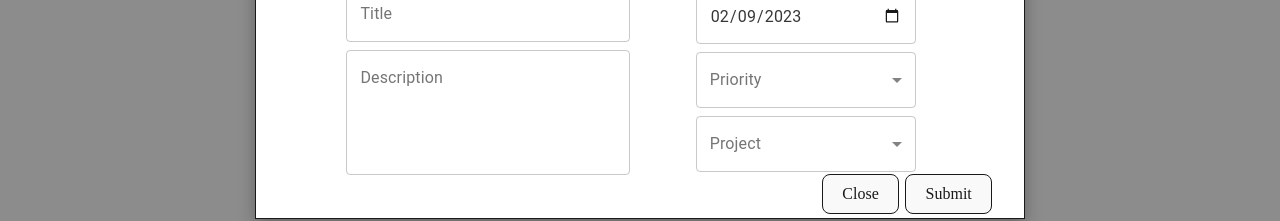
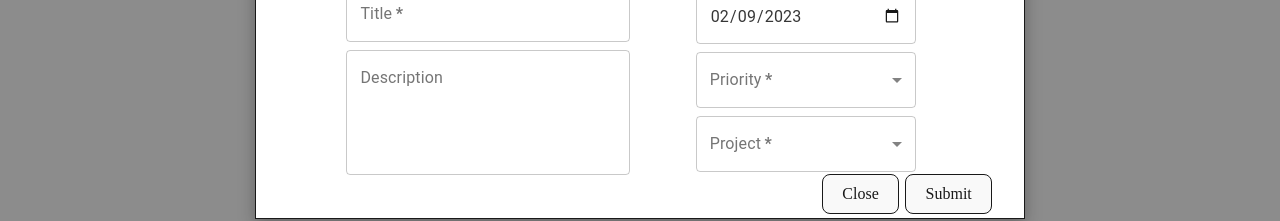
Before and after one commit to EdgarV-95/react-todo, a React (Vite) app: page / in a window 1280 px wide. Both pictures are taken after a click on the element 1103 px from the left and 23 px from the top of the page. Shown: the part 332-553 px from the top of the page. Built offline with nearby package versions, Linux system fonts and the light colour scheme.

Commit message:
feat; Added required fields to form

```diff
--- a/package.json
+++ b/package.json
@@ -15,6 +15,7 @@
     "@mui/material": "^5.11.6",
     "react": "^18.2.0",
     "react-dom": "^18.2.0",
+    "react-hook-form": "^7.43.3",
     "react-router-dom": "^6.8.1",
     "uuid": "^9.0.0"
   },
--- a/src/components/AddTaskModal.jsx
+++ b/src/components/AddTaskModal.jsx
@@ -45,8 +45,26 @@ export default function AddTaskModal({ closeModal }) {
     if (priority === 'high') flagColor = 'red';
   }
 
+  function handleSubmit() {
+    updateColor(priorityValue);
+    tasks.push({
+      id: uuidv4(),
+      titleValue,
+      descriptionValue,
+      dateValue,
+      priorityValue,
+      projectValue,
+      flagColor: flagColor,
+    });
+    localStorage.setItem('tasks', JSON.stringify(tasks));
+    closeModal();
+    // Very ugly fix for adding tasks to Body.jsx
+    location.reload();
+  }
+
   return (
     <div className="modal-background">
+      <form onSubmit={handleSubmit}>
         <div className="modal-body">
           <div className="modal-header">
             <h3>New Task</h3>
@@ -55,6 +73,7 @@ export default function AddTaskModal({ closeModal }) {
           <div className="form-body">
             <ul>
               <TextField
+                required
                 id="outlined-basic"
                 label="Title"
                 variant="outlined"
@@ -85,7 +104,7 @@ export default function AddTaskModal({ closeModal }) {
                 />
               </Stack>
               <Box sx={{ minWidth: 120 }}>
-              <FormControl fullWidth>
+                <FormControl fullWidth required>
                   <InputLabel id="demo-simple-select-label">
                     Priority
                   </InputLabel>
@@ -103,7 +122,7 @@ export default function AddTaskModal({ closeModal }) {
                 </FormControl>
               </Box>
               <Box sx={{ minWidth: 120 }}>
-              <FormControl fullWidth>
+                <FormControl fullWidth required>
                   <InputLabel id="demo-simple-select-label">
                     Project
                   </InputLabel>
@@ -122,28 +141,10 @@ export default function AddTaskModal({ closeModal }) {
           </div>
           <div className="buttons">
             <button onClick={closeModal}>Close</button>
-          <button
-            onClick={() => {
-              updateColor(priorityValue);
-              tasks.push({
-                id: uuidv4(),
-                titleValue,
-                descriptionValue,
-                dateValue,
-                priorityValue,
-                projectValue,
-                flagColor: flagColor,
-              });
-              localStorage.setItem('tasks', JSON.stringify(tasks));
-              closeModal();
-              // Very ugly fix for adding tasks to Body.jsx
-              location.reload();
-            }}
-          >
-            Submit
-          </button>
+            <button type="submit">Submit</button>
           </div>
         </div>
+      </form>
     </div>
   );
 }
--- a/src/components/Body.jsx
+++ b/src/components/Body.jsx
@@ -391,7 +391,6 @@ export default function Body({ showBody, showToday, showWeek }) {
       )}
       {showToday && (
         <Today
-          showToday={showToday}
           tasks={currentTask}
           handleComplete={handleComplete}
           taskIndex={taskIndex}
```
Also changed, not shown: 1 other file (tests, documents, lock files or other folders). Lines whose indentation alone changed are shown as unchanged.
